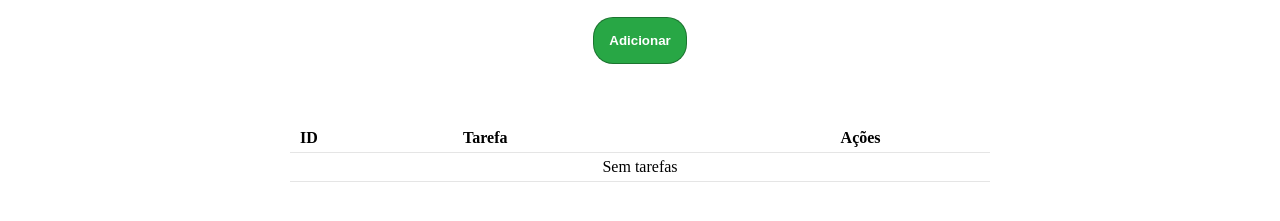
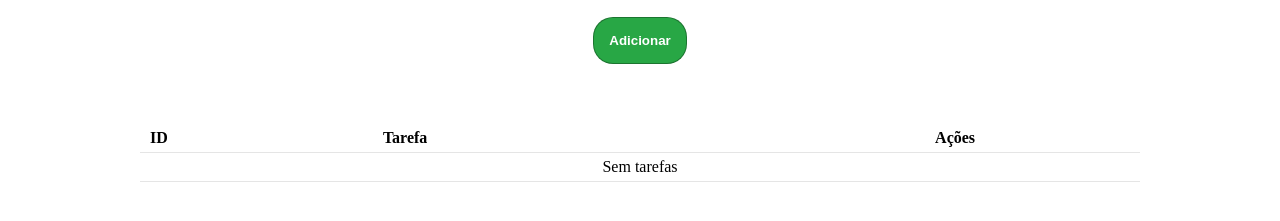
Before and after one commit to dorivatech/vuejs-list-todo, a plain HTML site: page index.html in a window 1280 px wide. Shown: the part 115-336 px from the top of the page. Drawn offline with Linux system fonts and the light colour scheme.

Commit message:
Mudei o tamanho da tabela de afazeres

```diff
--- a/scss/style.scss
+++ b/scss/style.scss
@@ -80,7 +80,7 @@ section {
 
 table {
 	border-collapse: collapse;
-	max-width: 700px;
+	max-width: 1000px;
 	width: 100%;
 }
 
```
Also changed, not shown: css/style.css.
